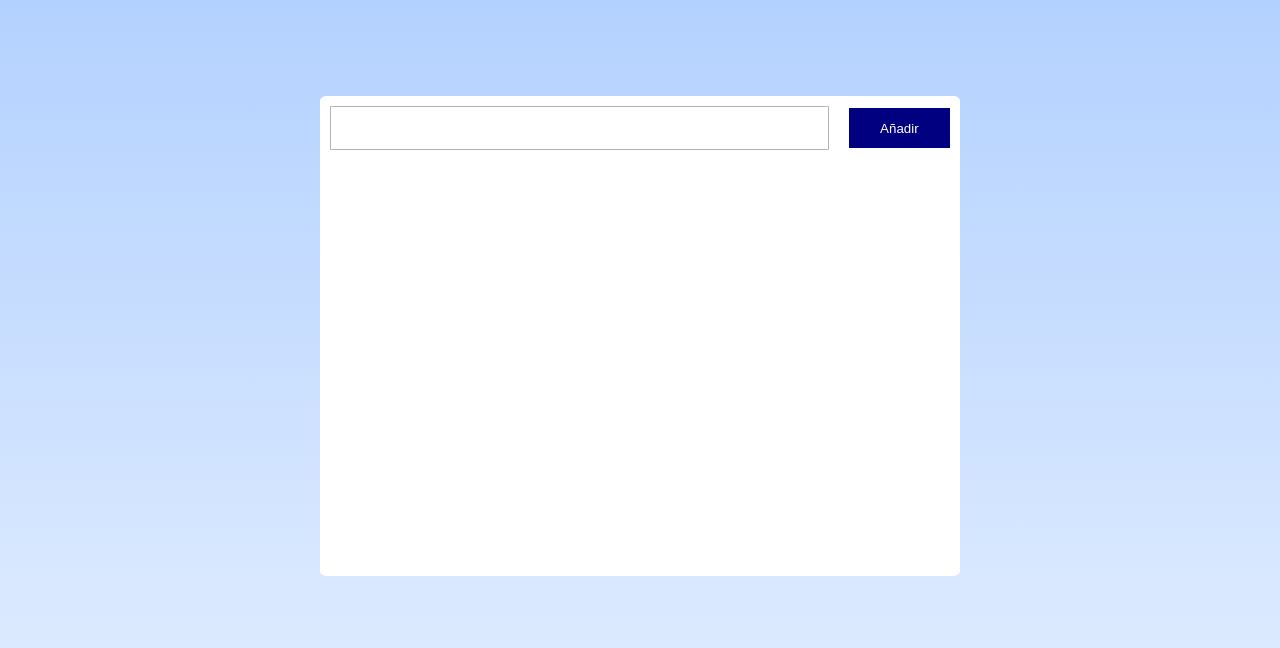
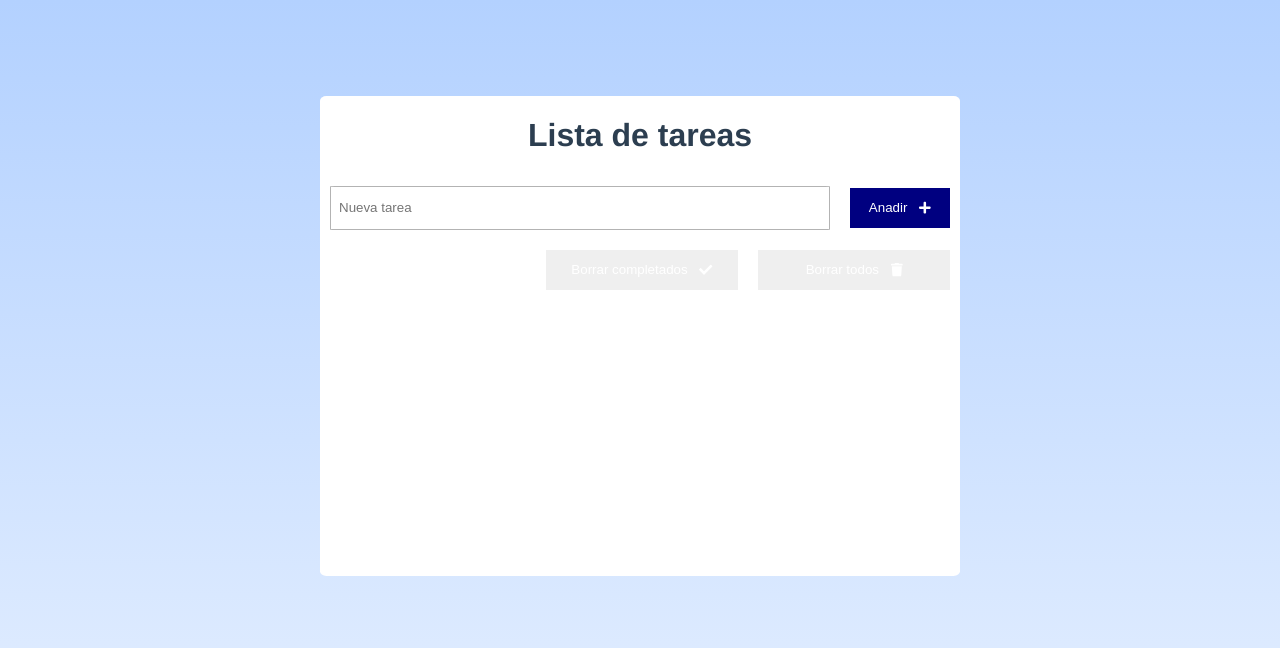
Before and after one commit to guillermoso/simple-todolist, a Vue app: page / in a window 1280 px wide. Shown: the top 648 px of the page. Built offline with nearby package versions, Linux system fonts and the light colour scheme.

Commit message:
nuevos botones

```diff
--- a/package.json
+++ b/package.json
@@ -10,6 +10,11 @@
     "build": "node build/build.js"
   },
   "dependencies": {
+    "@fortawesome/fontawesome-svg-core": "^1.2.8",
+    "@fortawesome/free-solid-svg-icons": "^5.5.0",
+    "@fortawesome/vue-fontawesome": "^0.1.2",
+    "i": "^0.3.6",
+    "npm": "^6.4.1",
     "vue": "^2.5.2"
   },
   "devDependencies": {
--- a/src/components/todolist.vue
+++ b/src/components/todolist.vue
@@ -1,9 +1,24 @@
 <template>
     <div class="container">
+        <h1>Lista de tareas</h1>
         <div class="task-in">
-            <input type="text">
-            <input type="button" value="Añadir">
+            <input type="text" placeholder="Nueva tarea">
+            <button class="button blue">
+                 Anadir
+                 <font-awesome-icon class="icon" icon="plus" />
+            </button>
         </div>
+        <div class="buttons">
+            <button class="button">
+                Borrar completados
+                <font-awesome-icon class="icon" icon="check" />
+            </button>
+            <button class="button">
+                Borrar todos
+                 <font-awesome-icon class="icon" icon="trash" />
+            </button>
+        </div>
+
     </div>
 </template>
 
@@ -21,8 +36,6 @@ export default {
     margin-top: 6em;
     background-color: #ffffff;
     border-radius: 1%;
-    display: flex;
-    justify-content: center;
 }
 
 .task-in {
@@ -33,22 +46,41 @@ export default {
 
 }
 
-.container input[type=text] {
+.container .task-in input[type=text] {
     width: 100%;
     height: 3em;
     margin: 10px;
     border-radius: 1%;
     border: 1px solid #b3b3b3;
+    padding-left: 8px;
+
 }
 
-.container input[type=button] {
+.button {
     width: 20%;
+    height: 100%;
     height: 3em;
     border: none;
-    background-color: #000080;
     color: white;
     margin: 10px;
+}
 
+.buttons button {
+    width: 30%;
+}
+
+.blue {
+    background-color: #000080;
+}
+
+
+
+.buttons {
+    text-align: right;
+}
+
+.icon {
+    margin-left: 8px;
 }
 
 
--- a/src/main.js
+++ b/src/main.js
@@ -2,6 +2,17 @@
 // (runtime-only or standalone) has been set in webpack.base.conf with an alias.
 import Vue from 'vue'
 import App from './App'
+import { library } from '@fortawesome/fontawesome-svg-core'
+import { faPlus } from '@fortawesome/free-solid-svg-icons'
+import { faCheck } from '@fortawesome/free-solid-svg-icons'
+import { faTrash } from '@fortawesome/free-solid-svg-icons'
+import { FontAwesomeIcon } from '@fortawesome/vue-fontawesome'
+
+library.add(faPlus)
+library.add(faTrash)
+library.add(faCheck)
+
+Vue.component('font-awesome-icon', FontAwesomeIcon)
 
 Vue.config.productionTip = false
 
```
